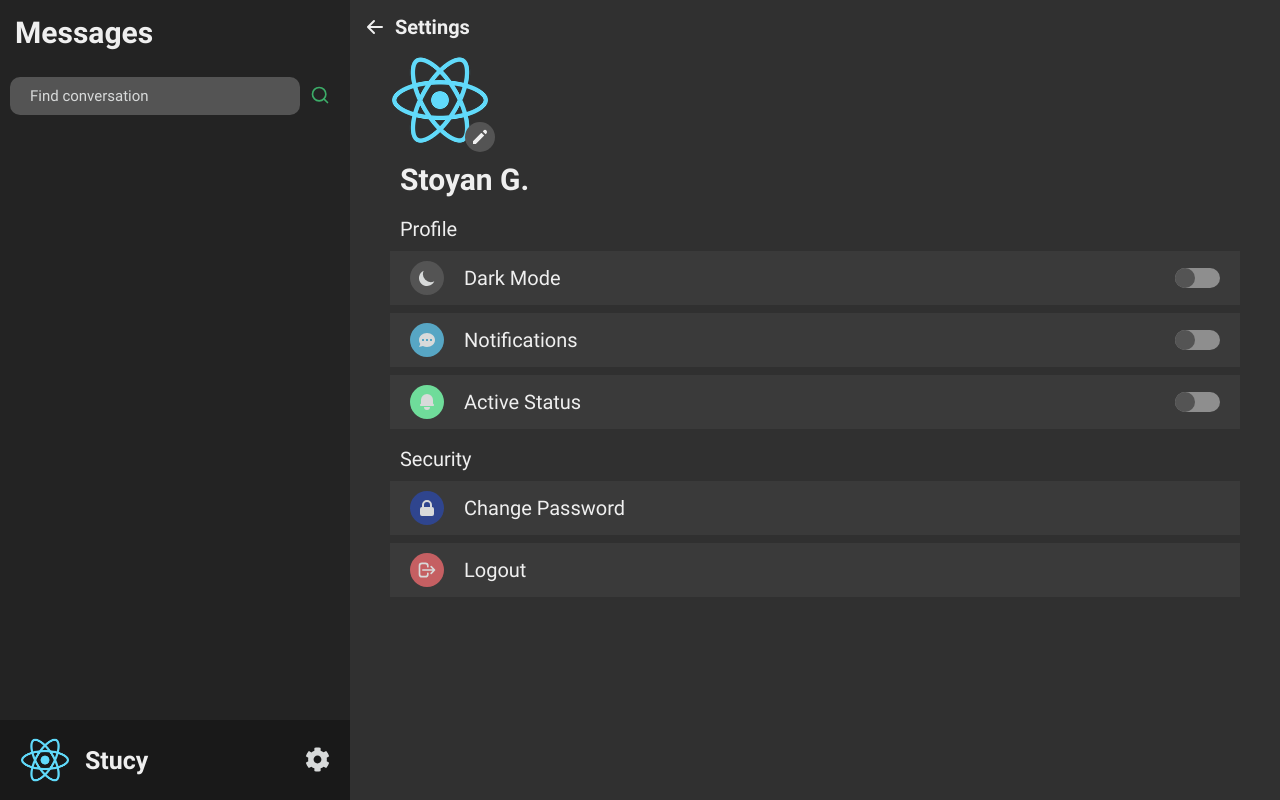
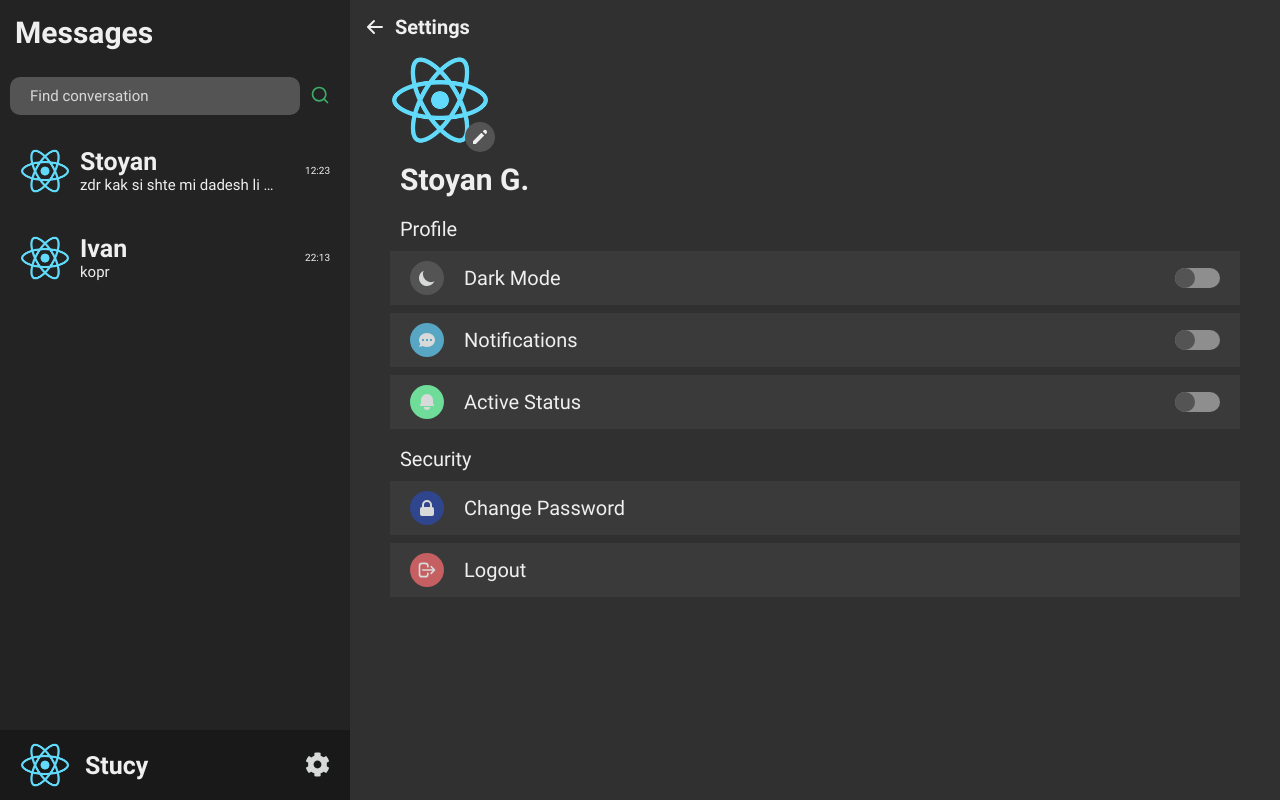
Before and after one commit to stucy/connect, a React (Create React App) app in the folder client/: page /profile in a window 1280 px wide. Built offline with nearby package versions, Linux system fonts and the light colour scheme.

Commit message:
added chat list component edited mobile view of profile and img cropper

```diff
--- /dev/null
+++ b/client/src/components/ChatList/ChatItem/ChatItem.css
@@ -0,0 +1,34 @@
+.item-container{
+    display: flex;
+    align-items: center;
+    justify-content: space-around;
+    padding: 1rem 2rem;
+    color: var(--gray_4);
+    text-decoration: none;
+}
+
+.item-container:hover{
+    background-color: var(--gray_5);
+    cursor: pointer;
+}
+
+.item-avatar{
+    height: 50px;
+}
+
+.item-content{
+    flex: 1;
+    margin: 1rem;
+}
+
+.item-name{
+    font-size: 2.5rem;
+}
+
+.item-message{
+    font-size: 1.5rem;
+    text-overflow: ellipsis;
+    white-space: nowrap;
+    max-width: 20rem;
+    overflow: hidden;
+}
--- /dev/null
+++ b/client/src/components/ChatList/ChatItem/ChatItem.js
@@ -0,0 +1,18 @@
+import { Link } from 'react-router-dom';
+
+import './ChatItem.css';
+
+const ChatItem = ({name, message, time, img, id}) =>{
+    return (
+        <Link className="item-container" to={`/chat/${id}`} >
+            <img className="item-avatar" src={img} alt="Profile Image" />
+            <div className='item-content' >
+                <h2 className='item-name'>{name}</h2>
+                <p className="item-message">{message}</p>
+            </div>
+            <span className='item-time'>{time}</span>
+        </Link>
+    );
+}
+
+export default ChatItem;
--- /dev/null
+++ b/client/src/components/ChatList/ChatList.js
@@ -0,0 +1,29 @@
+import { useState } from 'react';
+
+import ChatItem from './ChatItem/ChatItem';
+
+import img from '../../logo192.png'
+
+const containerStyle = {
+    display: 'flex',
+    flexDirection: 'column',
+    marginBottom: '7rem'
+}
+
+const ChatList = () => {
+
+    const [chats, setChats] = useState([
+        {id: 1,name: 'Stoyan', lastMessage: 'zdr kak si shte mi dadesh li pet leva na zaem zdr kak si shte mi dadesh li pet leva na zaem', time: '12:23'},
+        {id: 2,name: 'Ivan', lastMessage: 'kopr', time: '22:13'},
+    ]);
+
+    const chatElements = chats.map(el => {
+        return <ChatItem img={img} name={el.name} message={el.lastMessage} key={el.id} time={el.time} id={el.id}/>
+    })
+
+    return (
+        <div style={containerStyle} >{chatElements}</div>
+    );
+}
+
+export default ChatList;
--- a/client/src/components/Chats/Chats.css
+++ b/client/src/components/Chats/Chats.css
@@ -7,11 +7,6 @@
     transition: all .3s ease-out;
     position: relative;
 }
-
-/* Track */
-.chats-container::-webkit-scrollbar-track {
-    margin-bottom: 8rem;
-  }
 
 .chats-heading{
     font-size: 3rem;
@@ -47,7 +42,7 @@ footer{
     display: flex;
     justify-content: space-between;
     align-items: center;
-    height: 8rem;
+    height: 7rem;
     position: fixed;
     bottom: 0;
     left: 0;
@@ -81,7 +76,8 @@ footer img{
 }
 
 .clearfix{
-    margin-top: 8rem;
+    margin-top: 7rem;
+    display: block;
 }
 
 @media (max-width: 780px){
--- a/client/src/components/Chats/Chats.js
+++ b/client/src/components/Chats/Chats.js
@@ -5,6 +5,7 @@ import './Chats.css';
 
 import Auxiliary from '../../hoc/Auxiliary';
 import SearchInput from '../SearchInput/SearchInput';
+import ChatList from '../ChatList/ChatList';
 
 import { GiHamburgerMenu } from "react-icons/gi";
 import { FaCog } from "react-icons/fa";
@@ -35,6 +36,8 @@ const Chats = () => {
 
                     <SearchInput placeholder='Find conversation' handle={() => {}}/>
 
+                    <ChatList />
+
                     <div className="clearfix"></div>
                     <footer>
                         <div>
--- a/client/src/containers/Profile/CropImg.js
+++ b/client/src/containers/Profile/CropImg.js
@@ -82,9 +82,10 @@ const CropImg = () => {
       return (
             <div className="crop-container">
 
-                <HiArrowLeft className="back-icon" onClick={() => history.goBack()}/>
-
-                <h1>Crop Avatar</h1>
+                <div className="back-icon-container">
+                    <HiArrowLeft className="back-icon" onClick={() => history.goBack()}/>
+                    <h3>Crop Avatar</h3>
+                </div>
 
                 <ReactCrop
                     src={history.location.state.img}
--- a/client/src/containers/Profile/Profile.css
+++ b/client/src/containers/Profile/Profile.css
@@ -98,3 +98,9 @@
     color: var(--gray_4);
     margin-bottom: 20px;
 }
+
+@media (max-width: 780px) {
+    .profile-container{
+        padding: 1rem 1.5rem;
+    }
+}
--- a/client/src/index.css
+++ b/client/src/index.css
@@ -76,7 +76,7 @@
 
 /* width */
 ::-webkit-scrollbar {
-    width: 1rem;
+    width: .5rem;
   }
 
 /* Track */
```
